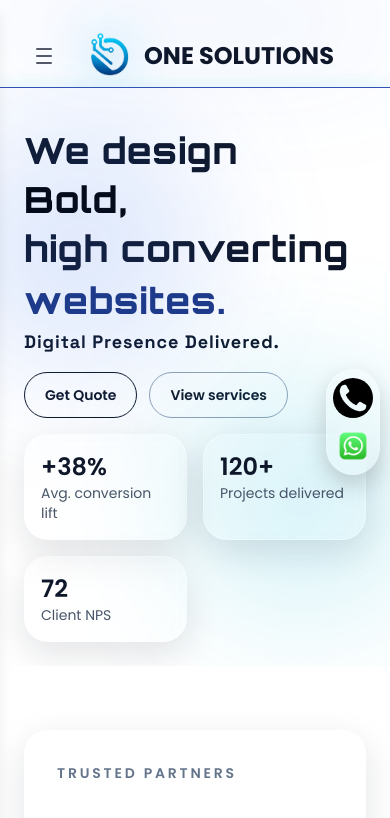
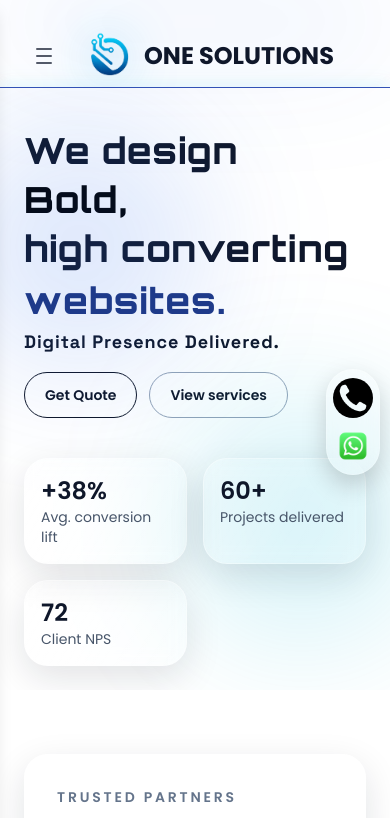
Before and after one commit to riteshkusingh27/1solutions, a React (Vite) app: page / in a window 390 px wide. Shown: the top 818 px of the page. Built offline with nearby package versions, Linux system fonts and the light colour scheme.

Commit message:
update contact backend url

```diff
--- a/src/components/ContactForm.jsx
+++ b/src/components/ContactForm.jsx
@@ -23,7 +23,7 @@ const ContactForm = () => {
   const handleSubmit = async (event) => {
     event.preventDefault()
     try {
-      const response = await fetch('https://serpbackend-dzuq.vercel.app', {
+      const response = await fetch('https://serpbackend-dzuq.vercel.app/api/contact', {
         method: 'POST',
         headers: { 'Content-Type': 'application/json' },
         body: JSON.stringify(formData),
--- a/src/components/Hero.jsx
+++ b/src/components/Hero.jsx
@@ -52,7 +52,9 @@ const Hero = () => {
             </a>
           </div>
 
-          <div className="grid grid-cols-2 gap-4 sm:grid-cols-3">
+
+        </div>
+        <div className="grid grid-cols-2 gap-4 sm:grid-cols-3">
             {hero.stats.map((stat) => (
               <div key={stat.label} className="glass card-sheen p-4 shadow-card">
                 <p className="text-2xl font-semibold text-slate-900">{stat.value}</p>
@@ -60,7 +62,6 @@ const Hero = () => {
               </div>
             ))}
           </div>
-        </div>
 
 
       </div>
--- a/src/data/content.js
+++ b/src/data/content.js
@@ -7,7 +7,7 @@ export const hero = {
   secondaryCta: 'View services',
   stats: [
     { label: 'Avg. conversion lift', value: '+38%' },
-    { label: 'Projects delivered', value: '120+' },
+    { label: 'Projects delivered', value: '60+' },
     { label: 'Client NPS', value: '72' },
   ],
 };
```
